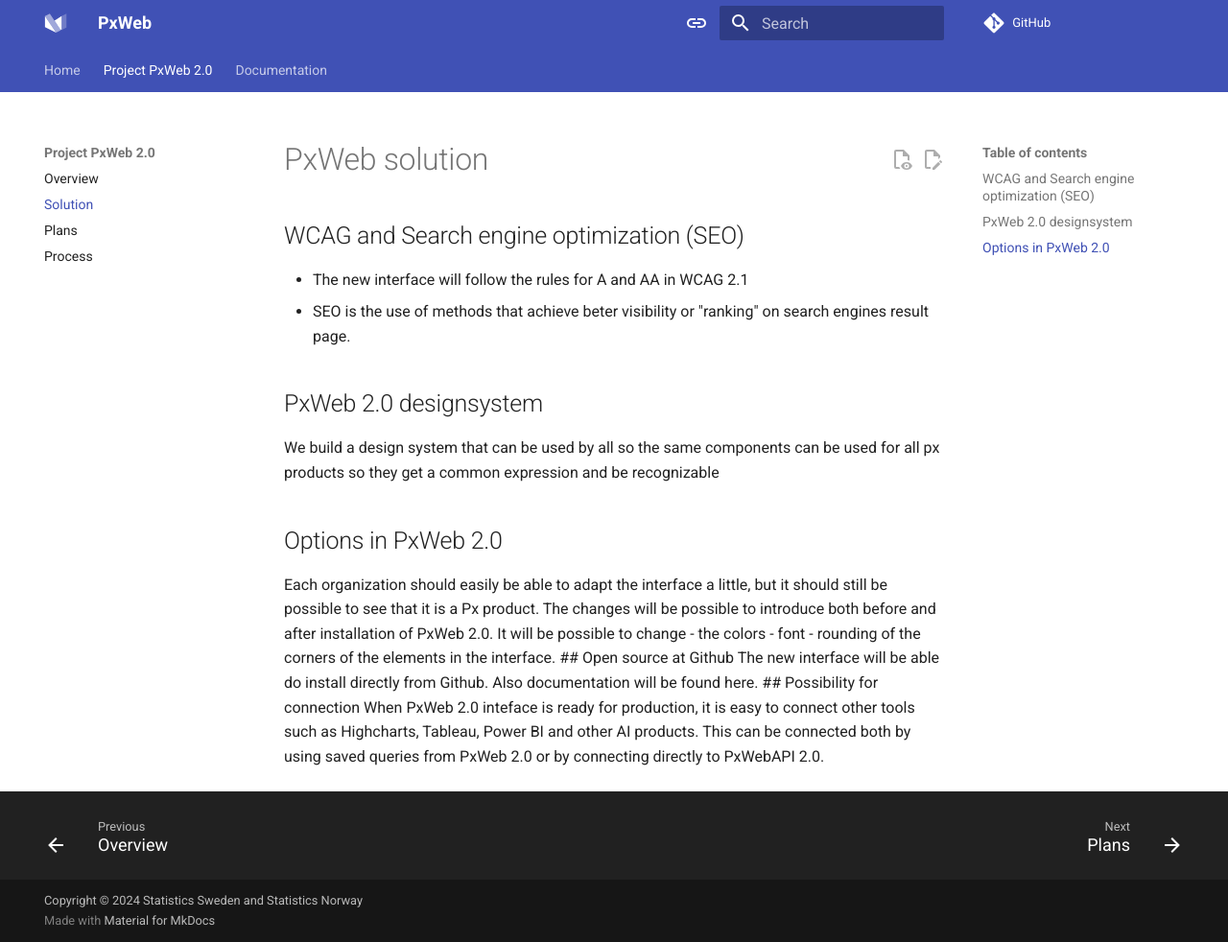
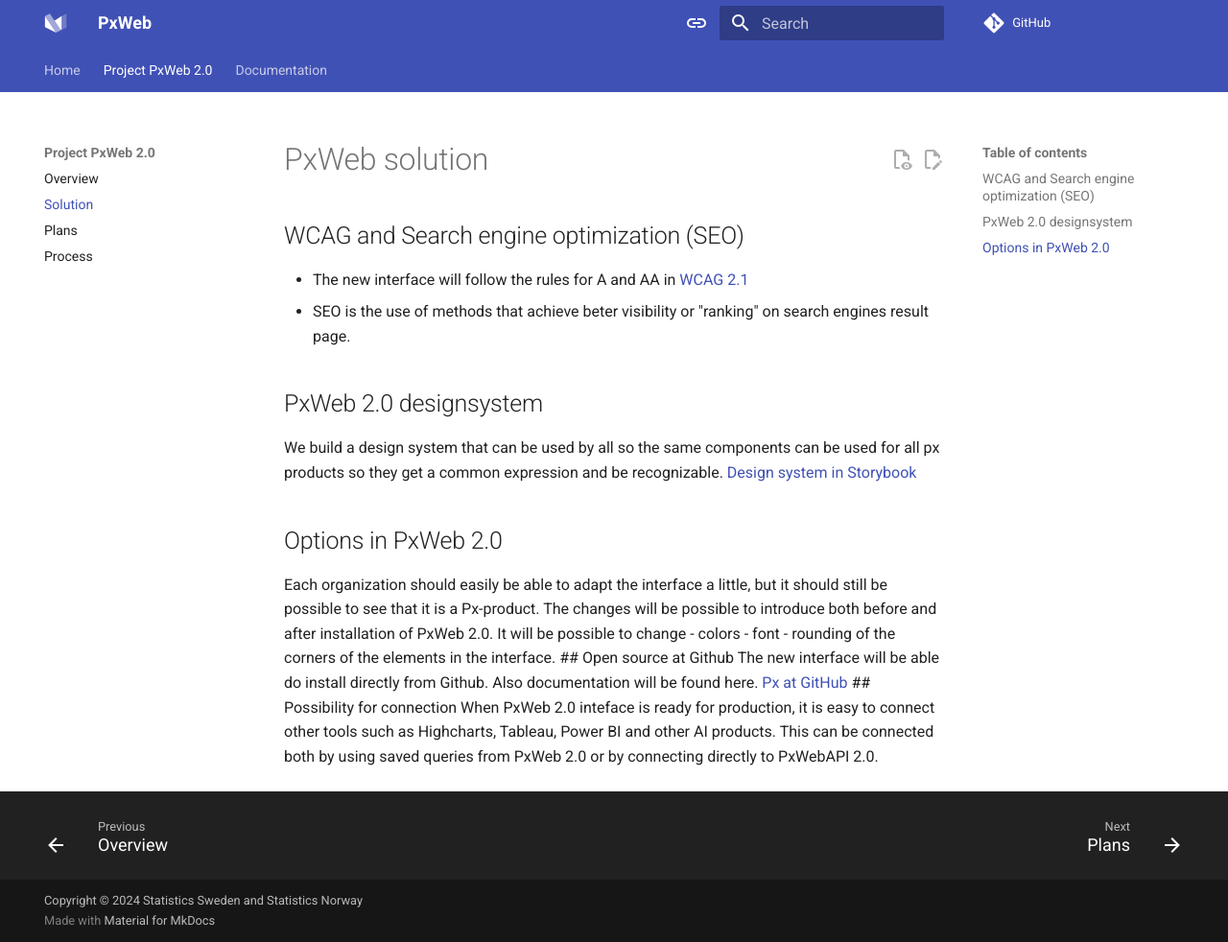
Before and after one commit to PxTools/PxWeb2, an MkDocs documentation site: the page built from docs/project/Solution.md, in a window 1280 px wide and 982 px high. Shown: the whole window at 96% size. Built offline with MkDocs 1.6.1 and Material for MkDocs 9.7.7, drawn with Linux system fonts in a browser that asks for light colours; comment, search, counter and statistics services are not loaded.

Commit message:
Update Solution.md

```diff
--- a/docs/project/Solution.md
+++ b/docs/project/Solution.md
@@ -1,17 +1,19 @@
 # PxWeb solution
 ## WCAG and Search engine optimization (SEO)
-- The new interface will follow the rules for A and AA in WCAG 2.1
+- The new interface will follow the rules for A and AA in [WCAG 2.1](https://www.w3.org/TR/WCAG21/)
 - SEO is the use of methods that achieve beter visibility or "ranking" on search engines result page.
 ## PxWeb 2.0 designsystem
-We build a design system that can be used by all so the same components can be used for all px products so they get a common expression and be recognizable
+We build a design system that can be used by all so the same components can be used for all px products so they get a common expression and be recognizable.
+[Design system in Storybook](https://pxweb2.pages.dev/storybook/)
 ## Options in PxWeb 2.0
-Each organization should easily be able to adapt the interface a little, but it should still be possible to see that it is a Px product.
+Each organization should easily be able to adapt the interface a little, but it should still be possible to see that it is a Px-product.
 The changes will be possible to introduce both before and after installation of PxWeb 2.0.
 It will be possible to change
-- the colors
+- colors
 - font
 - rounding of the corners of the elements in the interface.
  ##  Open source at Github
  The new interface will be able do install directly from Github. Also documentation will be found here.
+ [Px at GitHub](https://github.com/pxtools)
  ## Possibility for connection
 When PxWeb 2.0 inteface is ready for production, it is easy to connect other tools such as Highcharts, Tableau, Power BI and other AI products. This can be connected both by using saved queries from PxWeb 2.0 or by connecting directly to PxWebAPI 2.0.
```
